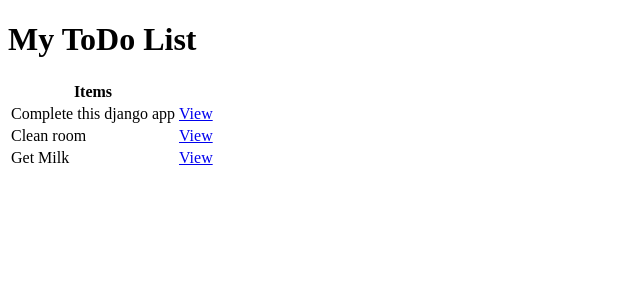
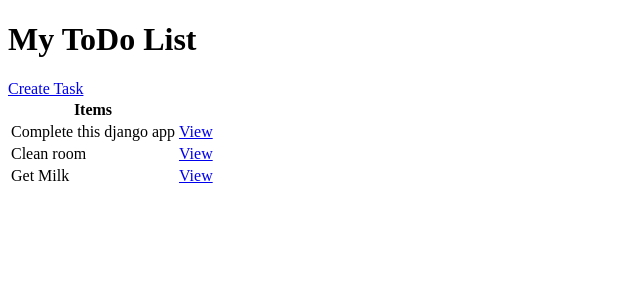
Before and after one commit to ali-umair/djangoTodo, a Django app: page / in a window 1280 px wide. Shown: the top 300 px of the page, without its empty margins (0-640 px from the left). Run offline with Django 3.2, Linux system fonts and the light colour scheme; data comes from the database, SQL or seed files in the repository.

Commit message:
Added create task functionality

```diff
--- a/base/urls.py
+++ b/base/urls.py
@@ -4,4 +4,5 @@ from . import views
 urlpatterns = [
     path('', views.TaskList.as_view(), name='tasklist'),
     path('task/<int:pk>', views.DetailList.as_view(), name='detaillist'),
+    path('create', views.TaskCreate.as_view(), name='create')
 ]
--- a/base/views.py
+++ b/base/views.py
@@ -1,6 +1,8 @@
 # from django.shortcuts import render
 from django.views.generic.list import ListView
 from django.views.generic.detail import DetailView
+from django.views.generic.edit import CreateView
+from django.urls import reverse_lazy
 from .models import Task
 
 
@@ -14,3 +16,10 @@ class DetailList(DetailView):
     model = Task
     context_object_name = 'TasksDetail'
     template_name = 'base/task.html'
+
+
+class TaskCreate(CreateView):
+    model = Task
+    template_name = 'base/create_task.html'
+    fields = '__all__'
+    success_url = reverse_lazy('tasklist')
--- a/templates/base/list.html
+++ b/templates/base/list.html
@@ -6,9 +6,11 @@
 </head>
 <body>
     <h1>My ToDo List</h1>
+    <a href="{% url 'create' %}">Create Task</a>
     <table>
         <tr>
             <th>Items</th>
+            <th></th>
         </tr>
         {% for task in Tasks %}
             <tr>
```
Also changed, not shown: templates/base/create_task.html (added, +14 -0 lines).
